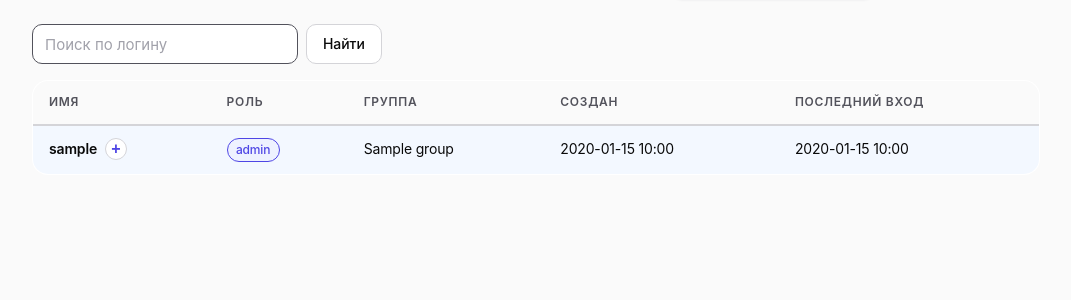
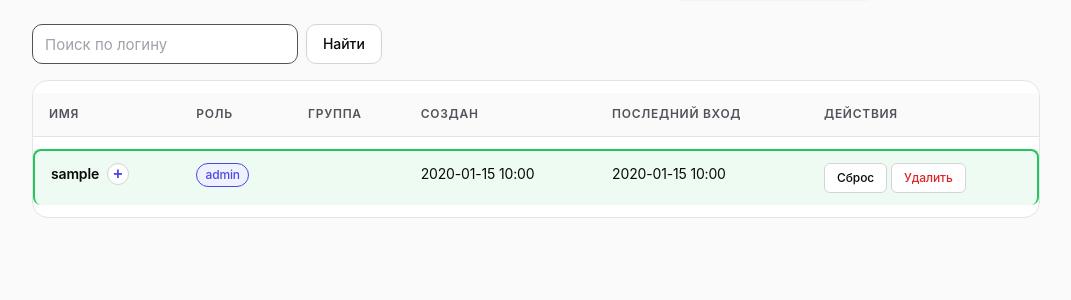
Before and after one commit to eliseiv/mail-agregator, a Python web app: template backend/app/templates/admin/users.html in a window 1280 px wide. Shown: the part 95-395 px from the top of the page, without its empty margins (104-1175 px from the left). Run offline with Jinja, Linux system fonts and the light colour scheme; the template is opened without the code that fills it: most values are stand-ins (such as "Sample title", 1, 10 or a date in 2020); some libraries are stand-ins or nearby versions.

Commit message:
feat(admin): leader can rename own group, group banding with borders, restored reset/delete buttons; fix(accounts): no SMTP probe on nickname-only edit

```diff
--- a/backend/app/static/css/main.css
+++ b/backend/app/static/css/main.css
@@ -1087,26 +1087,68 @@ a:hover { color: var(--color-primary-hover); text-decoration: underline; }
 .admin-users-table__name { font-weight: 600; }
 .admin-users-table__muted { color: var(--color-text-muted); font-size: var(--font-size-xs); }
 
-/* Group banding (FE-FIX round-4 #2): users come pre-sorted by group; we
-   alternate two soft tints between groups so members of the same group
-   read as a visual block, with a thicker top border marking each group's
-   first row. The "no-group" bucket has a neutral tint of its own. */
-.admin-users-table__row--no-group {
-  background: var(--color-bg-subtle);
-}
-.admin-users-table__row--band-a {
-  background: rgba(34, 197, 94, 0.06);  /* soft green */
-}
-.admin-users-table__row--band-b {
-  background: rgba(59, 130, 246, 0.06); /* soft blue */
-}
-.admin-users-table__row--band-start > td {
-  border-top: 2px solid var(--color-border-strong);
-}
-.admin-users-table tbody tr.admin-users-table__row--band-a:hover,
-.admin-users-table tbody tr.admin-users-table__row--band-b:hover,
-.admin-users-table tbody tr.admin-users-table__row--no-group:hover {
-  filter: brightness(0.97);
+/* Group banding (FE-FIX round-5 #2): each group is its own <tbody> with a
+   thick contoured border, rounded corners and a real vertical gap between
+   groups. Implementation:
+     - <table border-collapse: separate; border-spacing: 0 var(--space-3)>
+       inserts real space between <tbody>s without extra DOM.
+     - per-group accent tint alternates between groups so adjacent ones
+       stay visually distinct even when borders touch.
+     - first/last row of each tbody round their corners; the border is
+       drawn on the outer <td>s. */
+.admin-users-table {
+  border-collapse: separate;
+  border-spacing: 0 var(--space-3);
+}
+.admin-users-table tbody.user-group tr td {
+  border-bottom: none; /* override the global last-row rule */
+}
+
+.user-group {
+  --user-group-accent: var(--color-border-strong);
+  --user-group-tint:   var(--color-bg-subtle);
+}
+.user-group--band-a {
+  --user-group-accent: rgb(34, 197, 94);    /* green */
+  --user-group-tint:   rgba(34, 197, 94, 0.08);
+}
+.user-group--band-b {
+  --user-group-accent: rgb(59, 130, 246);   /* blue */
+  --user-group-tint:   rgba(59, 130, 246, 0.08);
+}
+.user-group--no-group {
+  --user-group-accent: var(--color-border-strong);
+  --user-group-tint:   var(--color-bg-subtle);
+}
+
+.user-group tr {
+  background: var(--user-group-tint);
+}
+.user-group tr td:first-child {
+  border-left:  2px solid var(--user-group-accent);
+}
+.user-group tr td:last-child {
+  border-right: 2px solid var(--user-group-accent);
+}
+.user-group tr:first-child td {
+  border-top:    2px solid var(--user-group-accent);
+}
+.user-group tr:last-child td {
+  border-bottom: 2px solid var(--user-group-accent);
+}
+.user-group tr:first-child td:first-child { border-top-left-radius:     8px; }
+.user-group tr:first-child td:last-child  { border-top-right-radius:    8px; }
+.user-group tr:last-child  td:first-child { border-bottom-left-radius:  8px; }
+.user-group tr:last-child  td:last-child  { border-bottom-right-radius: 8px; }
+
+/* Soft hairline between members of the same group. */
+.user-group tr + tr td {
+  border-top: 1px dashed rgba(0, 0, 0, 0.1);
+}
+
+.admin-users-table tbody.user-group tr:hover {
+  background: var(--user-group-tint);
+  filter: brightness(0.95);
 }
 
 /* Inline "+" button next to the user's name — opens the move-to-group
--- a/backend/app/templates/admin/groups/list.html
+++ b/backend/app/templates/admin/groups/list.html
@@ -82,6 +82,10 @@
                   Изменить
                 </a>
 
+                {# Delete is destructive and reserved for super_admin
+                   (FE-FIX round-5 #1): a leader may rename their own group
+                   but cannot dissolve it. #}
+                {% if is_super_admin %}
                   <form
                     method="POST"
                     action="/api/admin/groups/{{ grp.id }}/delete"
@@ -96,6 +100,7 @@
                       Удалить
                     </button>
                   </form>
+                {% endif %}
               </td>
             </tr>
           {% endfor %}
--- a/backend/app/templates/admin/users.html
+++ b/backend/app/templates/admin/users.html
@@ -42,17 +42,15 @@
       <p>По вашему запросу пользователи не найдены.</p>
     </div>
   {% else %}
-    {# Group-banding (FE-FIX round-4 #2): users come pre-sorted by group_id
-       (NULLS FIRST) → leader-first → id. We toggle a band class on every
-       group transition so users of the same group share a background and
-       the boundary between groups is visible. The "ungrouped" bucket has
-       its own muted band.
-
-       Implementation note: Jinja's ``namespace`` is needed because regular
-       ``{% set %}`` inside a loop creates a new local scope each iteration
-       and the value won't carry over. #}
-    {% set band = namespace(prev_gid=None, idx=0, started=False) %}
-    <div class="table-wrapper">
+    {# Group banding (FE-FIX round-5 #2). Each group is rendered as its own
+       <tbody class="user-group ..."> with a thick border and visible gap to
+       the next group; the "no-group" bucket gets its own neutral colour.
+       The band class alternates between groups (--band-a / --band-b) so
+       neighbouring groups stay visually distinct even when their borders
+       happen to touch. Pre-grouping is done in Python (admin_users_page);
+       the template only walks the buckets. #}
+    {% set band_idx = namespace(value=0) %}
+    <div class="user-groups-list">
       <table class="admin-users-table">
         <thead>
           <tr>
@@ -61,27 +59,22 @@
             <th scope="col">Группа</th>
             <th scope="col">Создан</th>
             <th scope="col">Последний вход</th>
+            <th scope="col" class="admin-users-table__actions-col">Действия</th>
           </tr>
         </thead>
-        <tbody>
-          {% for u in users %}
+        {% for bucket in user_groups %}
+          {% set _gid = bucket.group_id or 0 %}
+          {% set _gname = bucket.group_name or '' %}
+          {% if _gid == 0 %}
+            {% set _band_class = 'user-group--no-group' %}
+          {% else %}
+            {% set _band_class = 'user-group--band-' ~ ('a' if band_idx.value == 0 else 'b') %}
+            {% set band_idx.value = 1 - band_idx.value %}
+          {% endif %}
+          <tbody class="user-group {{ _band_class }}" data-group-id="{{ _gid }}">
+            {% for u in bucket.users %}
               {% set _is_super = u.role == 'super_admin' or u.is_admin %}
-            {% set _gid = u.group.id if u.group else 0 %}
-            {% set _gname = u.group.name if u.group else '' %}
-            {% if not band.started or _gid != band.prev_gid %}
-              {% set band.idx = 1 - band.idx %}
-              {% set band.prev_gid = _gid %}
-              {% set band.started = True %}
-              {% set _band_start = True %}
-            {% else %}
-              {% set _band_start = False %}
-            {% endif %}
-            <tr
-              class="admin-users-table__row
-                {% if _is_super %}admin-users-table__row--system{% endif %}
-                {% if _gid == 0 %}admin-users-table__row--no-group{% else %}admin-users-table__row--band-{{ 'a' if band.idx == 0 else 'b' }}{% endif %}
-                {% if _band_start %}admin-users-table__row--band-start{% endif %}"
-              data-group-id="{{ _gid }}">
+              <tr class="admin-users-table__row {% if _is_super %}admin-users-table__row--system{% endif %}">
                 <td class="admin-users-table__name">
                   <div class="admin-users-table__name-row">
                     <span class="admin-users-table__name-text">{{ m.effective_user_name(u) }}</span>
@@ -124,9 +117,33 @@
                     <span class="admin-users-table__muted">никогда</span>
                   {% endif %}
                 </td>
+                <td class="admin-users-table__actions">
+                  {% if not _is_super %}
+                    {# Reset password and delete actions (FE-FIX round-5).
+                       Both confirm via JS dialogs (data-admin-reset-form
+                       sets a confirm message; data-admin-delete-form opens
+                       the type-the-username dialog already in this page). #}
+                    <form method="POST" action="/api/admin/users/{{ u.id }}/reset"
+                          class="inline-form" data-admin-reset-form
+                          data-confirm="Сбросить пароль пользователю @{{ u.username | e }}? При следующем входе он должен будет задать новый пароль.">
+                      {{ m.csrf_input() }}
+                      <button type="submit" class="btn btn--secondary btn--small">Сброс</button>
+                    </form>
+                    <form method="POST" action="/api/admin/users/{{ u.id }}/delete"
+                          class="inline-form" data-admin-delete-form
+                          data-username="{{ u.username | e }}">
+                      {{ m.csrf_input() }}
+                      <input type="hidden" name="_method" value="DELETE">
+                      <button type="submit" class="btn btn--danger btn--small">Удалить</button>
+                    </form>
+                  {% else %}
+                    <span class="admin-users-table__muted">системный</span>
+                  {% endif %}
+                </td>
               </tr>
             {% endfor %}
           </tbody>
+        {% endfor %}
       </table>
     </div>
 
--- a/backend/app/templates/base.html
+++ b/backend/app/templates/base.html
@@ -36,6 +36,8 @@
           {% if request.state.session.role == 'super_admin' %}
             <a class="topnav__link" href="/admin">Пользователи</a>
             <a class="topnav__link" href="/admin/groups">Группы</a>
+          {% elif request.state.session.role == 'group_leader' %}
+            <a class="topnav__link" href="/admin/groups">Моя группа</a>
           {% endif %}
         </nav>
         <div class="topbar__user">
```
Also changed, not shown: backend/app/accounts/service.py (+9 -20 lines), backend/app/admin/router.py (+38 -0 lines), backend/app/groups/router.py (+8 -4 lines), backend/app/groups/service.py (+10 -2 lines). Lines whose indentation alone changed are shown as unchanged.
